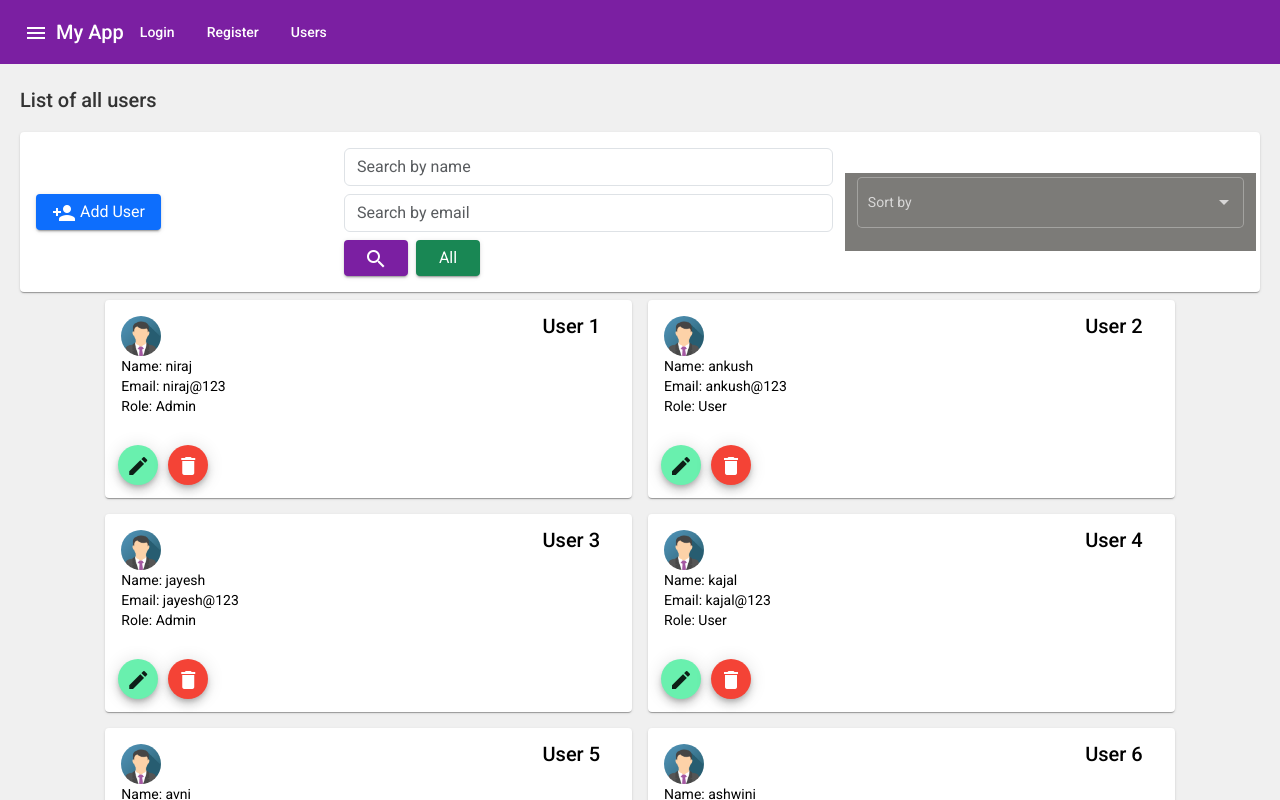
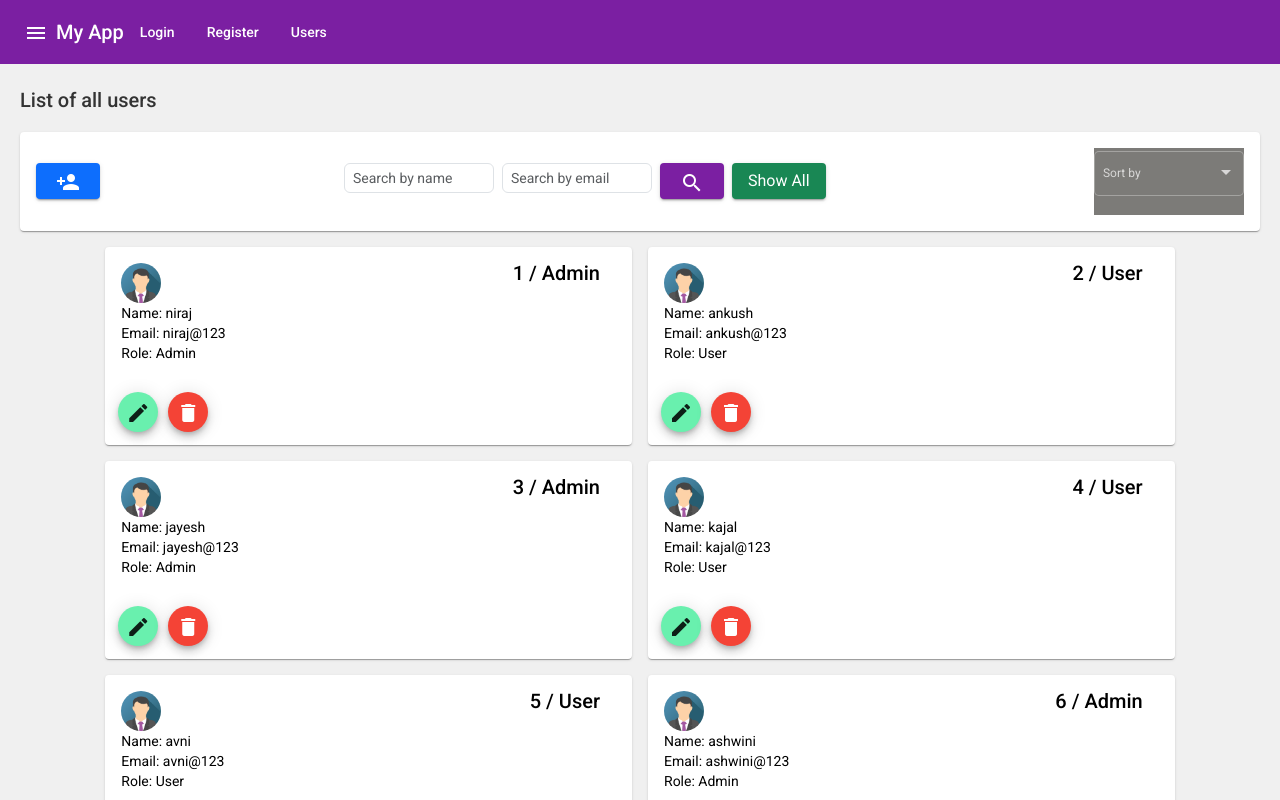
Before and after one commit to NeerajVishwasrao/user-management-system, an Angular app: page / in a window 1280 px wide. Shown: the top 800 px of the page. Built offline with nearby package versions, Linux system fonts and the light colour scheme.

Commit message:
edit functionality updated default data is visible

```diff
--- a/src/app/models/edit-user/user-model.component.html
+++ b/src/app/models/edit-user/user-model.component.html
@@ -2,7 +2,7 @@
 <form [formGroup]="editedUser">
 <mat-form-field>
     <mat-label>Enter name</mat-label>
-    <input matInput [value]="inputdata.user.name" formControlName="name">
+    <input matInput  formControlName="name">
     <span *ngIf="editedUser.controls['name'].errors?.['required'] && editedUser.controls['name'].touched"> email is required</span>
 
 </mat-form-field>
@@ -19,7 +19,7 @@
 
 <mat-form-field>
     <mat-label>Enter email</mat-label>
-    <input matInput [value]="inputdata.user.email" formControlName="email">
+    <input matInput  formControlName="email">
     <span *ngIf="editedUser.controls['email'].errors?.['required'] && editedUser.controls['email'].touched"> email is required</span>
         <span *ngIf="editedUser.controls['email'].errors?.['email'] && editedUser.controls['email'].touched"> email format is wrong</span>
 
--- a/src/app/models/edit-user/user-model.component.ts
+++ b/src/app/models/edit-user/user-model.component.ts
@@ -9,11 +9,18 @@ import { MAT_DIALOG_DATA, MatDialogRef } from '@angular/material/dialog';
 })
 export class UserModelComponent implements OnInit {
   inputdata: any
+  editedUser!: FormGroup
 
   constructor(@Inject(MAT_DIALOG_DATA) public data: any, private ref: MatDialogRef<UserModelComponent>) { }
 
   ngOnInit(): void {
     this.inputdata = this.data;
+
+    this.editedUser = new FormGroup({
+      name: new FormControl(this.inputdata.user.name, [Validators.required]),
+      email: new FormControl(this.inputdata.user.email, [Validators.required, Validators.email]),
+      role: new FormControl(this.inputdata.user.role, [Validators.required]),
+    })
   }
   save(user: any) {
     console.log(this.editedUser.value);
@@ -33,11 +40,6 @@ export class UserModelComponent implements OnInit {
     }
 
   }
-  editedUser: FormGroup = new FormGroup({
-    name: new FormControl("", [Validators.required]),
-    email: new FormControl("", [Validators.required, Validators.email]),
-    role: new FormControl("", [Validators.required]),
-  })
 
   closePopup() {
     this.ref.close()
--- a/src/app/user-config/user-config.component.css
+++ b/src/app/user-config/user-config.component.css
@@ -21,3 +21,30 @@ mat-card{
   .mat-mini-fab {
     margin: 0 5px;
   }
+  .small-input {
+    width: 150px; /* Adjust width */
+    height: 30px; /* Adjust height */
+    font-size: 14px; /* Reduce text size */
+    padding: 4px 8px; /* Reduce padding */
+  }
+  .small-mat-form {
+    width: 150px; /* Reduce width */
+    font-size: 12px; /* Reduce text size */
+  }
+
+  .small-mat-form .mat-select-trigger {
+    min-height: 30px; /* Reduce height */
+    padding: 4px 8px; /* Adjust padding */
+  }
+
+  .small-mat-form .mat-form-field-wrapper {
+    padding: 0px; /* Remove extra padding */
+  }
+
+  .small-mat-form .mat-select {
+    font-size: 12px; /* Reduce font size */
+  }
+
+  .small-mat-form .mat-option {
+    font-size: 12px; /* Reduce dropdown option size */
+  }
--- a/src/app/user-config/user-config.component.html
+++ b/src/app/user-config/user-config.component.html
@@ -1,32 +1,33 @@
-<mat-card class="p-3">
+<mat-card class="p-3 my-2">
   <div class="row align-items-center">
     <!-- Add User Button -->
     <div class="col-12 col-md-3 mb-2 mb-md-0 d-flex justify-content-start">
       <button mat-raised-button class="btn btn-primary" (click)="addUserPopup()">
-        <i class="material-icons">person_add</i> Add User
+        <i class="material-icons">person_add</i>
       </button>
     </div>
 
     <!-- Search Inputs -->
     <div class="col-12 col-md-5 d-flex flex-wrap gap-2">
-      <input class="form-control" [(ngModel)]="searchName" placeholder="Search by name">
-      <input class="form-control" [(ngModel)]="searchEmail" placeholder="Search by email">
+      <input class="form-control small-input" [(ngModel)]="searchName" placeholder="Search by name">
+      <input class="form-control small-input" [(ngModel)]="searchEmail" placeholder="Search by email">
       <button mat-raised-button color="primary" (click)="searchUsers()">
         <mat-icon>search</mat-icon>
       </button>
-      <button mat-raised-button class="btn btn-success" (click)="showAll()">All</button>
+      <button mat-raised-button class="btn btn-success" (click)="showAll()">Show All</button>
     </div>
 
     <!-- Sorting Dropdown -->
     <div class="col-12 col-md-4 d-flex justify-content-md-end mt-2 mt-md-0"
-      style="background-color: rgb(124, 123, 120);">
-      <mat-form-field class="w-100" appearance="outline" color="primary">
+      >
+      <mat-form-field style="background-color: rgb(124, 123, 120);" class="small-mat-form" appearance="outline" color="primary">
         <mat-label>Sort by</mat-label>
         <mat-select [(ngModel)]="sortBy" (selectionChange)="sort()">
           <mat-option value="name">Name</mat-option>
           <mat-option value="email">Email</mat-option>
         </mat-select>
       </mat-form-field>
+
 
     </div>
   </div>
@@ -37,7 +38,7 @@
   <mat-card class="m-2 col-md-5 col-sm-12" *ngFor="let User of pagedUsers; let i = index">
     <mat-card-header>
       <img mat-card-avatar src="../../assets/img_avatar3.png">
-      <mat-card-title> User {{ i + 1 + pageIndex * pageSize }}</mat-card-title>
+      <mat-card-title>  {{ i + 1 + pageIndex * pageSize }} / {{User.role}} </mat-card-title>
     </mat-card-header>
     <mat-card-content>
       <div>Name: {{ User.name }}</div>
--- a/src/app/user-config/user-config.component.ts
+++ b/src/app/user-config/user-config.component.ts
@@ -24,7 +24,7 @@ export class UserConfigComponent implements OnInit {
   searchEmail: string = '';
   sortBy: string = '';
 
-  constructor(public dialog: MatDialog) {}
+  constructor(public dialog: MatDialog) { }
 
   ngOnInit() {
     this.getUsers();
@@ -53,7 +53,7 @@ export class UserConfigComponent implements OnInit {
     this.updatePagedUsers();
   }
 
-    updatePagedUsers() {
+  updatePagedUsers() {
     const startIndex = this.pageIndex * this.pageSize;
     const endIndex = startIndex + this.pageSize;
     this.pagedUsers = this.filteredUsers.slice(startIndex, endIndex);
@@ -63,7 +63,7 @@ export class UserConfigComponent implements OnInit {
 
     this.pageSize = event.pageSize;
     this.pageIndex = event.pageIndex;
-    console.log(event.pageSize," ",event.pageIndex);
+    console.log(event.pageSize, " ", event.pageIndex);
 
     this.updatePagedUsers();
   }
```
Also changed, not shown: src/app/models/edit-user/user-model.component.css (line endings or trailing spaces).
